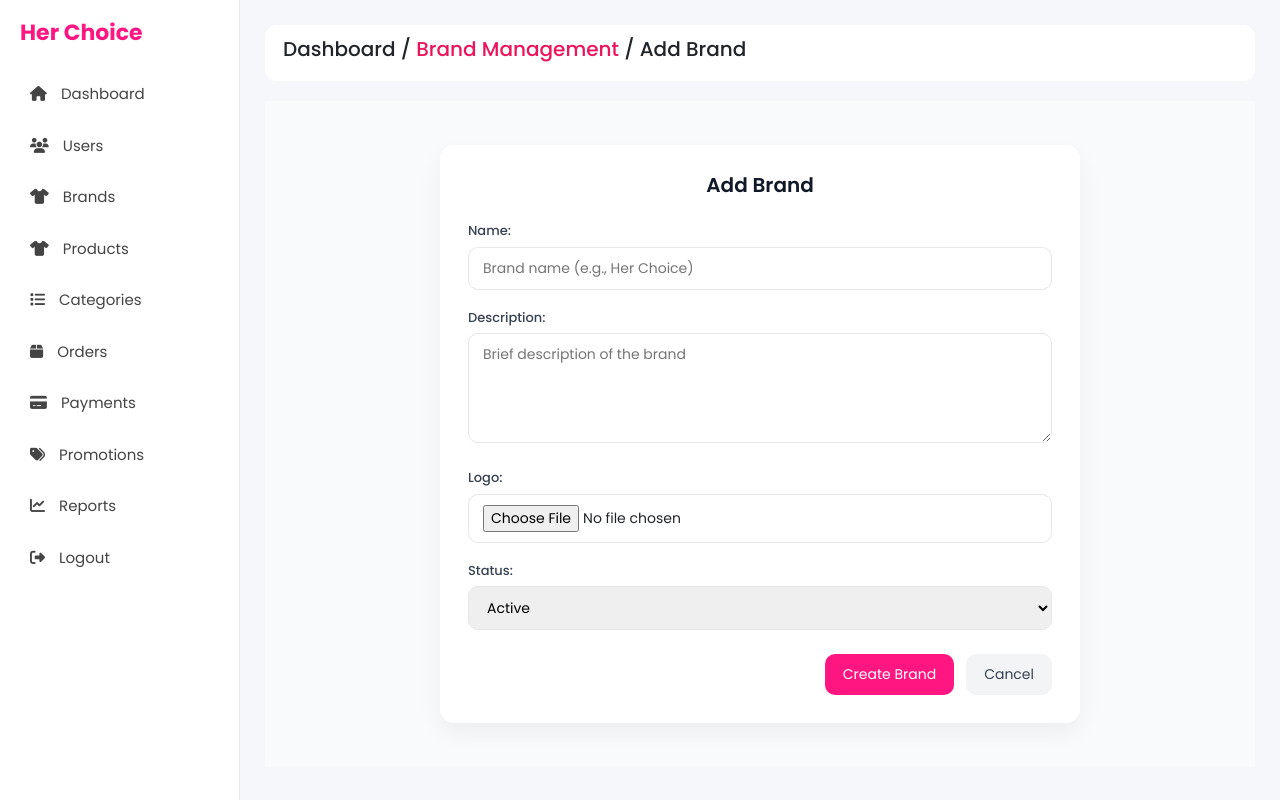
After one commit to BaheejaAli/Her_Choice_E-commerce, a Django app: page /admin-panel/brands/add/ in a window 1280 px wide. The commit adds this page. Run offline with Django 5.2, Linux system fonts and the light colour scheme; the visitor is signed in with stand-in values (Sample User, id 1).

Commit message:
fix: admin brand management had done

```diff
--- /dev/null
+++ b/adminpanel/static/css/admin_panel/brand_form.css
@@ -0,0 +1,134 @@
+/* Wrapper (reuse brand page background) */
+.brand-management-wrapper {
+    background: #f8fafc;
+    padding: 20px;
+}
+
+/* Breadcrumb links */
+.breadcrumb-link {
+    color: #ec145a;
+    text-decoration: none;
+    font-weight: 500;
+}
+
+.breadcrumb-link:hover {
+    text-decoration: underline;
+}
+
+/* Form card */
+.form-card {
+    max-width: 640px;
+    margin: 24px auto;
+    background: #ffffff;
+    border-radius: 14px;
+    padding: 28px;
+    box-shadow: 0 10px 25px rgba(0, 0, 0, 0.05);
+}
+
+/* Title */
+.form-title {
+    font-size: 20px;
+    font-weight: 600;
+    color: #111827;
+    margin-bottom: 24px;
+    text-align: center;
+}
+
+/* Form group */
+.form-group {
+    margin-bottom: 18px;
+}
+
+/* Labels */
+.form-group label {
+    display: block;
+    font-size: 13px;
+    font-weight: 500;
+    color: #374151;
+    margin-bottom: 6px;
+}
+
+/* Inputs */
+.form-group input[type="text"],
+.form-group input[type="file"],
+.form-group textarea,
+.form-group select {
+    width: 100%;
+    padding: 10px 14px;
+    border-radius: 10px;
+    border: 1px solid #e5e7eb;
+    font-size: 14px;
+    transition: border-color 0.2s ease, box-shadow 0.2s ease;
+}
+
+/* Focus */
+.form-group input:focus,
+.form-group textarea:focus,
+.form-group select:focus {
+    outline: none;
+    border-color: #ec145a;
+    box-shadow: 0 0 0 2px rgba(236, 20, 90, 0.12);
+}
+
+/* Textarea */
+.form-group textarea {
+    resize: vertical;
+    min-height: 110px;
+}
+
+/* Error */
+.form-error {
+    display: block;
+    margin-top: 4px;
+    font-size: 12px;
+    color: #dc2626;
+}
+
+/* Actions */
+.form-actions {
+    margin-top: 24px;
+    display: flex;
+    gap: 12px;
+    justify-content: flex-end;
+}
+
+/* Buttons */
+.btn-primary {
+    background: #ff1680;
+    color: #ffffff;
+    border: none;
+    border-radius: 10px;
+    padding: 10px 18px;
+    font-size: 14px;
+    cursor: pointer;
+}
+
+.btn-primary:hover {
+    opacity: 0.9;
+}
+
+.btn-secondary {
+    background: #f3f4f6;
+    color: #374151;
+    border-radius: 10px;
+    padding: 10px 18px;
+    font-size: 14px;
+    text-decoration: none;
+}
+
+.btn-secondary:hover {
+    background: #e5e7eb;
+}
+
+/* Responsive */
+@media (max-width: 640px) {
+    .form-card {
+        margin: 16px;
+        padding: 20px;
+    }
+
+    .form-actions {
+        flex-direction: column;
+        align-items: stretch;
+    }
+}
--- /dev/null
+++ b/adminpanel/templates/admin_panel/brand_form.html
@@ -0,0 +1,87 @@
+{% extends "admin_base.html" %}
+{% load static %}
+
+{% block title %}
+Brand Management | Her Choice
+{% endblock %}
+
+{% block page_title %}
+Dashboard /
+<a href="{% url 'brand_list' %}" class="breadcrumb-link">Brand Management</a> /
+{% if object %}Edit Brand{% else %}Add Brand{% endif %}
+{% endblock %}
+
+{% block extra_css %}
+<link rel="stylesheet" href="{% static 'css/admin_panel/brand_form.css' %}">
+{% endblock %}
+{% if messages %}
+  <div class="messages-container">
+    {% for message in messages %}
+      <div class="alert alert-{{ message.tags }}">
+        {{ message }}
+      </div>
+    {% endfor %}
+  </div>
+{% endif %}
+
+
+{% block content %}
+<div class="brand-management-wrapper">
+
+  <div class="form-card">
+    <h3 class="form-title">
+      {% if object %}Edit Brand{% else %}Add Brand{% endif %}
+    </h3>
+
+    <form method="post" enctype="multipart/form-data" novalidate>
+      {% csrf_token %}
+
+      <!-- Brand Name -->
+      <div class="form-group">
+        {{ form.name.label_tag }}
+        {{ form.name }}
+        {% for error in form.name.errors %}
+          <small class="form-error">{{ error }}</small>
+        {% endfor %}
+      </div>
+
+      <!-- Description -->
+      <div class="form-group">
+        {{ form.description.label_tag }}
+        {{ form.description }}
+        {% for error in form.description.errors %}
+          <small class="form-error">{{ error }}</small>
+        {% endfor %}
+      </div>
+
+      <!-- Logo -->
+      <div class="form-group">
+        {{ form.logo.label_tag }}
+        {{ form.logo }}
+        {% for error in form.logo.errors %}
+          <small class="form-error">{{ error }}</small>
+        {% endfor %}
+      </div>
+
+      <!-- Status -->
+      <div class="form-group">
+        {{ form.is_active.label_tag }}
+        {{ form.is_active }}
+      </div>
+
+      <!-- Actions -->
+      <div class="form-actions">
+        <button type="submit" class="btn-primary">
+          {% if object %}Update Brand{% else %}Create Brand{% endif %}
+        </button>
+
+        <a href="{% url 'brand_list' %}" class="btn-secondary">
+          Cancel
+        </a>
+      </div>
+
+    </form>
+  </div>
+
+</div>
+{% endblock %}
--- a/adminpanel/urls.py
+++ b/adminpanel/urls.py
@@ -2,7 +2,7 @@ from django.urls import path
 from . import views
 from accounts.views import admin_auth
 from .views import (
-    BrandListView,
+    BrandListView, BrandCreateView, BrandUpdateView
 )
 
 urlpatterns = [
@@ -11,9 +11,11 @@ urlpatterns = [
     path("dashboard/", views.admin_dashboard, name='admin_dashboard'),
 
     path("users/", views.UserListView.as_view(), name="user_management"),
-    path("toggle-status/<int:user_id>/", views.toggle_user_status, name="toggle_user_status"),
+    path("users/toggle-status/<int:user_id>/", views.toggle_user_status, name="toggle_user_status"),
 
     path("brand/", BrandListView.as_view(), name="brand_list"),
-
+    path('brands/toggle-status/<int:brand_id>/', views.toggle_brand_status, name='toggle_brand_status'),
+    path("brands/add/", BrandCreateView.as_view(), name="brand_add"),
+    path("brands/edit/<int:pk>/", BrandUpdateView.as_view(), name="brand_edit"),
 
 ]
--- a/adminpanel/views.py
+++ b/adminpanel/views.py
@@ -1,9 +1,7 @@
 from django.shortcuts import render,get_object_or_404,redirect
 from django.views.decorators.cache import never_cache
-from django.contrib.auth import get_user_model
 from django.contrib import messages
 from django.contrib.auth.decorators import login_required, user_passes_test
-from django.urls import reverse
 from django.shortcuts import redirect, get_object_or_404
 from brandsandcategories.models import Brand
 from django.contrib.auth.mixins import LoginRequiredMixin
@@ -14,6 +12,8 @@ from django.views.decorators.http import require_POST
 from django.http import JsonResponse
 from django.db.models import Count, Q
 from accounts.models import CustomUser
+from django.contrib.auth.mixins import LoginRequiredMixin, UserPassesTestMixin
+from django.utils.decorators import method_decorator
 
 # ######### ADMIN CHECK #############
 def is_admin(user):
@@ -26,7 +26,8 @@ def admin_dashboard(request):
 
 
 # ========= USER MANAGEMENT ==================
-class UserListView(ListView):
+@method_decorator([user_passes_test(is_admin), never_cache], name='dispatch')
+class UserListView(LoginRequiredMixin, ListView):
     model = CustomUser
     template_name = 'admin_panel/user_management.html'
     context_object_name = 'users'
@@ -108,16 +109,18 @@ def toggle_user_status(request,user_id):
     return redirect('user_management')
 
 # =========== Brand List View (Read) ===========
-class BrandListView(LoginRequiredMixin, ListView):
+@method_decorator([login_required, user_passes_test(is_admin), never_cache], name='dispatch')
+class BrandListView(ListView):
     model = Brand
     template_name = 'admin_panel/brand_management.html'
+    form_class = BrandForm
     context_object_name = 'brands'
-    paginate_by = 10
+    paginate_by = 5
 
     def get_queryset(self):
         queryset = super().get_queryset().annotate(
             product_count=Count('products', distinct=True)
-        ).order_by('name')
+        ).order_by('-updated_at')
 
         search_query = self.request.GET.get('q','').strip()
         status_filter = self.request.GET.get('status','')
@@ -138,57 +141,73 @@ class BrandListView(LoginRequiredMixin, ListView):
         context = super().get_context_data(**kwargs)
         context['form'] = BrandForm()   # for add or edit modal
 
+        # pagination UI support
+        paginator = context.get('paginator')
+        page_obj = context.get('page_obj')
+        if paginator and page_obj:
+            context['page_range'] = paginator.get_elided_page_range(
+                number=page_obj.number,
+                on_each_side=1,
+                on_ends=1
+            )
+
         # Pass back current filter and search values to pre-fill the form/inputs
         context['current_status_filter'] = self.request.GET.get('status', 'all')
         context['search_query'] = self.request.GET.get('q', '')
 
         return context
 
-# ============== Brand Create View ===================
-class BrandCreateView(LoginRequiredMixin, CreateView):
+# =============== Toggle Brand Status ===================
+@require_POST
+@login_required
+@user_passes_test(is_admin)
+def toggle_brand_status(request, brand_id):
+    brand = get_object_or_404(Brand, id=brand_id)
+
+    brand.is_active = not brand.is_active
+    brand.save(update_fields=['is_active'])
+
+    return JsonResponse({
+        'success': True,
+        'is_active': brand.is_active,
+        'message': (
+            f'Brand "{brand.name}" activated.'
+            if brand.is_active
+            else f'Brand "{brand.name}" deactivated.'
+        )
+    })
+
+# =============== Brand Update View ===================
+@method_decorator([user_passes_test(is_admin), never_cache], name='dispatch')
+class BrandUpdateView(UpdateView,LoginRequiredMixin):
     model = Brand
     form_class = BrandForm
-    template_name = 'adminpanel/brands/admin_brand.html'
-    success_url = reverse_lazy('brandsandcategories:brands_list')
+    template_name = 'admin_panel/brand_form.html'
+    context_object_name = 'brand'
+    success_url = reverse_lazy('brand_list')
 
-# ================== Brand Update View =================
-class BrandUpdateView(LoginRequiredMixin, UpdateView):
+    def form_valid(self, form):
+        messages.success(self.request, "Brand updated successfully.")
+        return super().form_valid(form)
+
+    def form_invalid(self, form):
+        messages.error(self.request, "Please fix the errors.")
+        return self.render_to_response(self.get_context_data(form=form))
+
+
+
+# ============== Brand Create View ===================
+@method_decorator([login_required, user_passes_test(is_admin), never_cache], name='dispatch')
+class BrandCreateView(CreateView):
     model = Brand
     form_class = BrandForm
-    template_name = 'adminpanel/brands/admin_brand.html'
-    context_object_name = 'brand'
-    success_url = reverse_lazy('brandsandcategories:brands_list')
+    template_name = 'admin_panel/brand_form.html'
+    success_url = reverse_lazy('brand_list')
 
-# =============== Brand Delete View ===================
-class BrandDeleteView(LoginRequiredMixin, DeleteView):
-    model = Brand
-    template_name = 'adminpanel/brands/admin_brand.html'
-    context_object_name = 'brand'
-    success_url = reverse_lazy('brandsandcategories:brands_list')
+    def form_valid(self, form):
+        messages.success(self.request, "Brand created successfully.")
+        return super().form_valid(form)
 
-# =============== Toggle Brand Status ===================
-
-@require_POST
-@login_required
-def toggle_brand_status(request, pk):
-    """
-    View to securely toggle the active status of a brand by flipping its current state.
-    This eliminates redundant status checking from the HTML template.
-    """
-    try:
-        brand = get_object_or_404(Brand, pk=pk)
-        brand.is_active = not brand.is_active
-        brand.save()
-        status_text = "activated (Restored)" if brand.is_active else "deactivated (Soft Deleted)"
-        return JsonResponse({
-            'success': True,
-            'status_text': status_text,
-            'new_status_bool': brand.is_active,
-            'message': f'Brand "{brand.name}" status successfully set to {status_text}.',
-        })
-
-    except Exception as e:
-        return JsonResponse({
-            'success': False,
-            'message': f'An error occurred: Could not update status. {str(e)}',
-        }, status=400)
+    def form_invalid(self, form):
+        messages.error(self.request, "Please correct the errors below.")
+        return self.render_to_response(self.get_context_data(form=form))
--- a/brandsandcategories/forms.py
+++ b/brandsandcategories/forms.py
@@ -37,6 +37,9 @@ class BrandForm(forms.ModelForm):
     def clean_name(self):
         name = self.cleaned_data.get("name", "").strip()
         qs = Brand.objects.filter(name__iexact=name)
+
+        if not name:
+            raise forms.ValidationError("Brand name is required.")
 
         # Exclude self when updating
         if self.instance.pk:
--- a/brandsandcategories/models.py
+++ b/brandsandcategories/models.py
@@ -8,7 +8,7 @@ from django.core.validators import FileExtensionValidator
 
 class Brand(models.Model):
     name = models.CharField(
-        max_length=100, unique=True, help_text="Brand name (must be unique)"
+        max_length=100, unique=True, blank=False, help_text="Brand name (must be unique)"
     )
 
     logo = models.ImageField(
--- a/templates/admin_base.html
+++ b/templates/admin_base.html
@@ -100,14 +100,6 @@
             <!-- Top Bar -->
             <div class="top-bar d-flex justify-content-between align-items-center">
                 <h5>{% block page_title %}Dashboard{% endblock %}</h5>
-                {% comment %}
-                <div class="top-right d-flex align-items-center gap-3">
-                    <div class="search-box">
-                        <input type="text" placeholder="Search...">
-                    </div>
-                    <i class="fa-regular fa-bell"></i>
-                    <img src="https://i.pravatar.cc/40" class="profile-pic">
-                </div> {% endcomment %}
             </div>
 
             <!-- Page Content -->
```
Also changed, not shown: adminpanel/static/css/admin_panel/brand_management.css (+39 -56 lines), adminpanel/templates/admin_panel/brand_management.html (+61 -161 lines).
